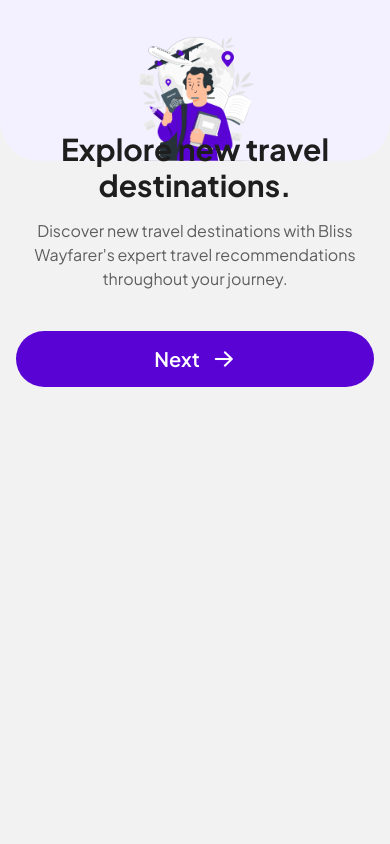
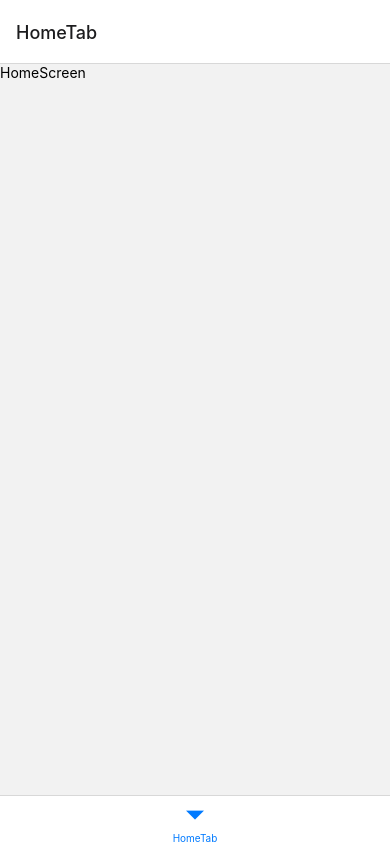
Before and after one commit to vk-develops/Bliss-Wayfarer, a React Native app in the folder User-Frontend/: screen / in a window 390 px wide. Built offline with nearby package versions, Linux system fonts and the light colour scheme.

Commit message:
added the tab navigator

```diff
--- a/User-Frontend/App.js
+++ b/User-Frontend/App.js
@@ -4,6 +4,7 @@ import { View } from "react-native";
 import { NavigationContainer } from "@react-navigation/native";
 
 import OnboardingStack from "./src/Screens/Onboarding/OnboardingStack";
+import TabNavigator from "./src/Navigator/TabNavigator";
 
 export default function App() {
     const [fontsLoaded] = useFonts({
@@ -21,7 +22,8 @@ export default function App() {
         <View className="flex-1">
             <StatusBar style="auto" />
             <NavigationContainer>
-                <OnboardingStack />
+                {/* <OnboardingStack /> */}
+                <TabNavigator />
             </NavigationContainer>
         </View>
     );
--- /dev/null
+++ b/User-Frontend/src/Navigator/TabNavigator.js
@@ -0,0 +1,17 @@
+import { createBottomTabNavigator } from "@react-navigation/bottom-tabs";
+import HomeStack from "../Screens/Home/HomeStack";
+
+const Tab = createBottomTabNavigator();
+
+const TabNavigator = () => {
+    return (
+        <Tab.Navigator>
+            <Tab.Screen
+                name="HomeTab"
+                component={HomeStack}
+            />
+        </Tab.Navigator>
+    );
+};
+
+export default TabNavigator;
```
